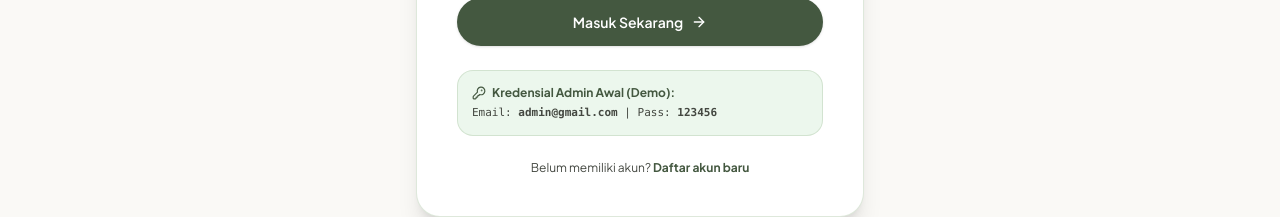
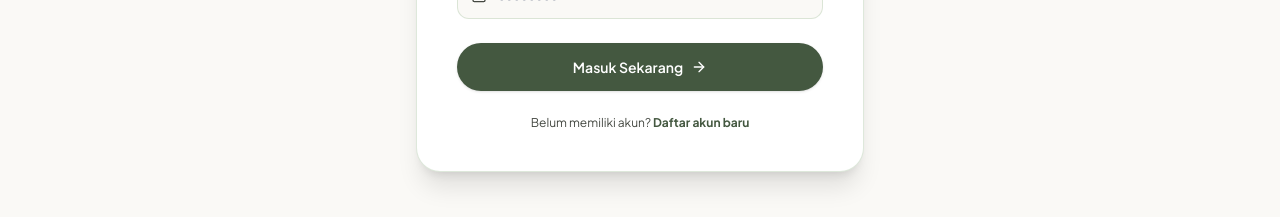
Before and after one commit to asyam-dotcom/duck-duck-cook, a Next.js app: page /login in a window 1280 px wide. Shown: the part 557-774 px from the top of the page. Built offline with nearby package versions, Linux system fonts and the light colour scheme; no server answers.

Commit message:
fix(login): remove demo admin credentials box from login page

```diff
--- a/src/app/login/page.tsx
+++ b/src/app/login/page.tsx
@@ -5,7 +5,7 @@ import Image from "next/image";
 import Link from "next/link";
 import { useRouter } from "next/navigation";
 import { siteConfig } from "@/config/site";
-import { Lock, Mail, ArrowRight, AlertCircle, Loader2, KeyRound } from "lucide-react";
+import { Lock, Mail, ArrowRight, AlertCircle, Loader2 } from "lucide-react";
 
 export default function LoginPage() {
   const router = useRouter();
@@ -131,17 +131,6 @@ export default function LoginPage() {
             </button>
           </form>
 
-          {/* Akun Admin Bawaan Pill */}
-          <div className="mt-6 p-3.5 rounded-2xl bg-surface-mint-subtle/80 border border-border-soft/40 flex flex-col gap-1 text-xs">
-            <div className="flex items-center gap-1.5 font-bold text-primary">
-              <KeyRound className="w-3.5 h-3.5" />
-              <span>Kredensial Admin Awal (Demo):</span>
-            </div>
-            <p className="text-on-surface-variant text-[11px] font-mono">
-              Email: <b>admin@gmail.com</b> | Pass: <b>123456</b>
-            </p>
-          </div>
-
           {/* Footer Link */}
           <div className="mt-6 text-center text-xs text-on-surface-variant">
             Belum memiliki akun?{" "}
```
Also changed, not shown: documentation/MAINTENANCE.md (+2 -0 lines).
